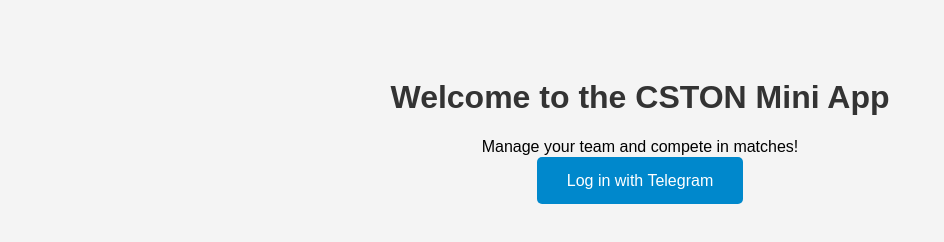
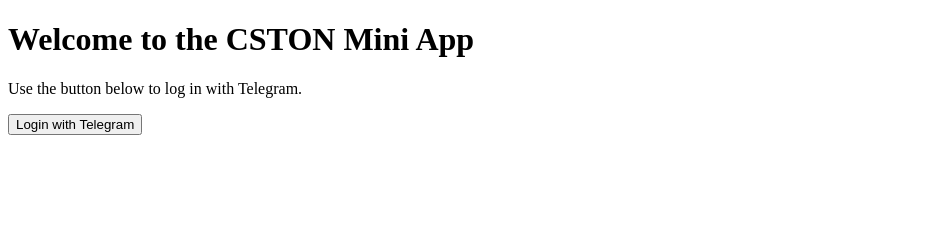
Before and after one commit to EffeneR/CSTON, a website: page public/index.html in a window 1280 px wide. Shown: the whole page, without its empty margins (0-944 px from the left). Drawn offline with Linux system fonts and the light colour scheme.

Commit message:
Update index.html

```diff
--- a/public/index.html
+++ b/public/index.html
@@ -4,36 +4,12 @@
     <meta charset="UTF-8">
     <meta name="viewport" content="width=device-width, initial-scale=1.0">
     <title>CSTON Mini App</title>
-    <style>
-        body {
-            font-family: Arial, sans-serif;
-            text-align: center;
-            background-color: #f4f4f4;
-            padding: 50px;
-        }
-        h1 {
-            color: #333;
-        }
-        .button {
-            background-color: #0088cc;
-            color: white;
-            border: none;
-            padding: 15px 30px;
-            text-align: center;
-            text-decoration: none;
-            font-size: 16px;
-            margin: 20px;
-            cursor: pointer;
-            border-radius: 5px;
-        }
-        .button:hover {
-            background-color: #005f99;
-        }
-    </style>
 </head>
 <body>
     <h1>Welcome to the CSTON Mini App</h1>
-    <p>Manage your team and compete in matches!</p>
-    <a href="/auth/telegram" class="button">Log in with Telegram</a>
+    <p>Use the button below to log in with Telegram.</p>
+    <a href="/auth/telegram">
+        <button>Login with Telegram</button>
+    </a>
 </body>
 </html>
```
